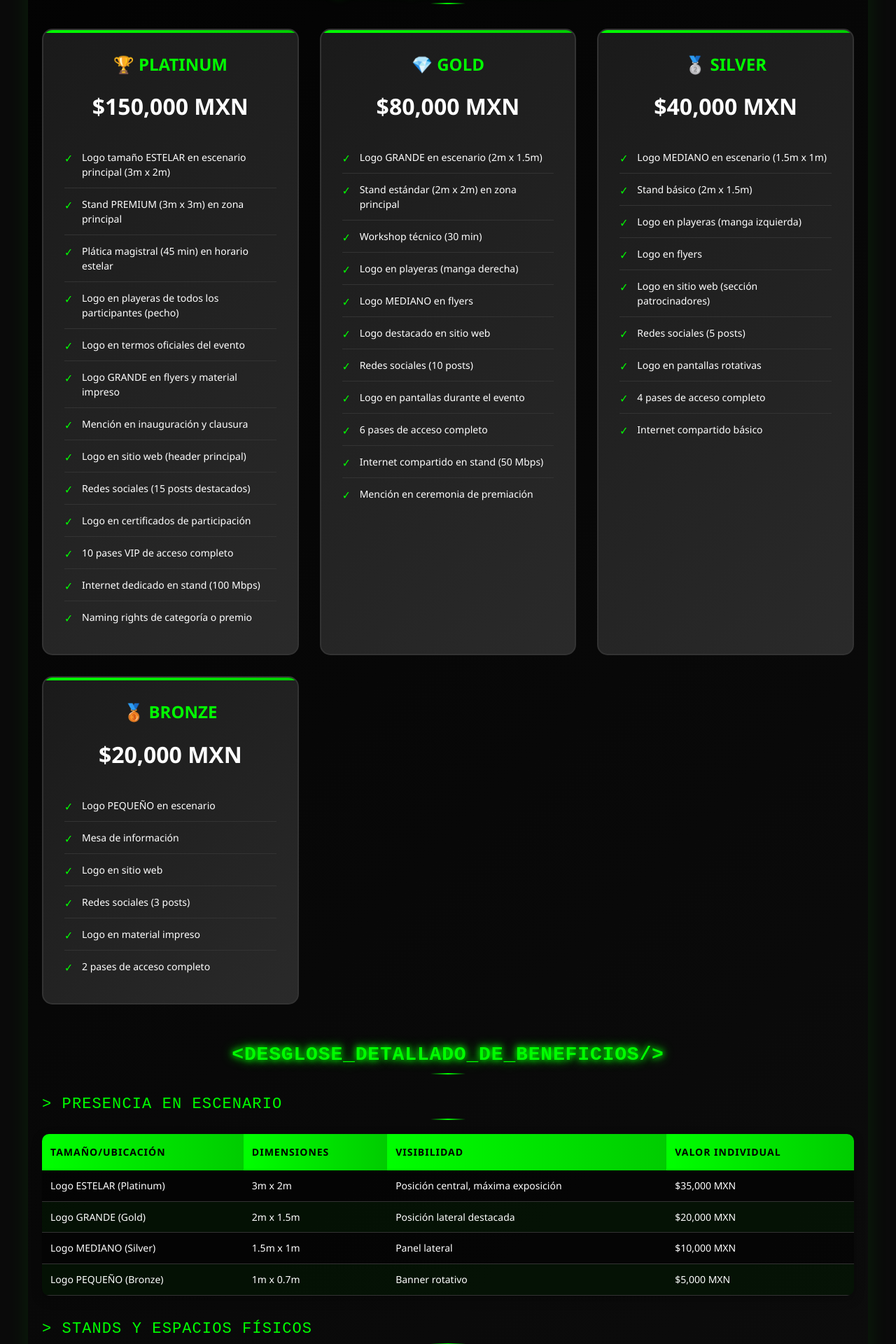
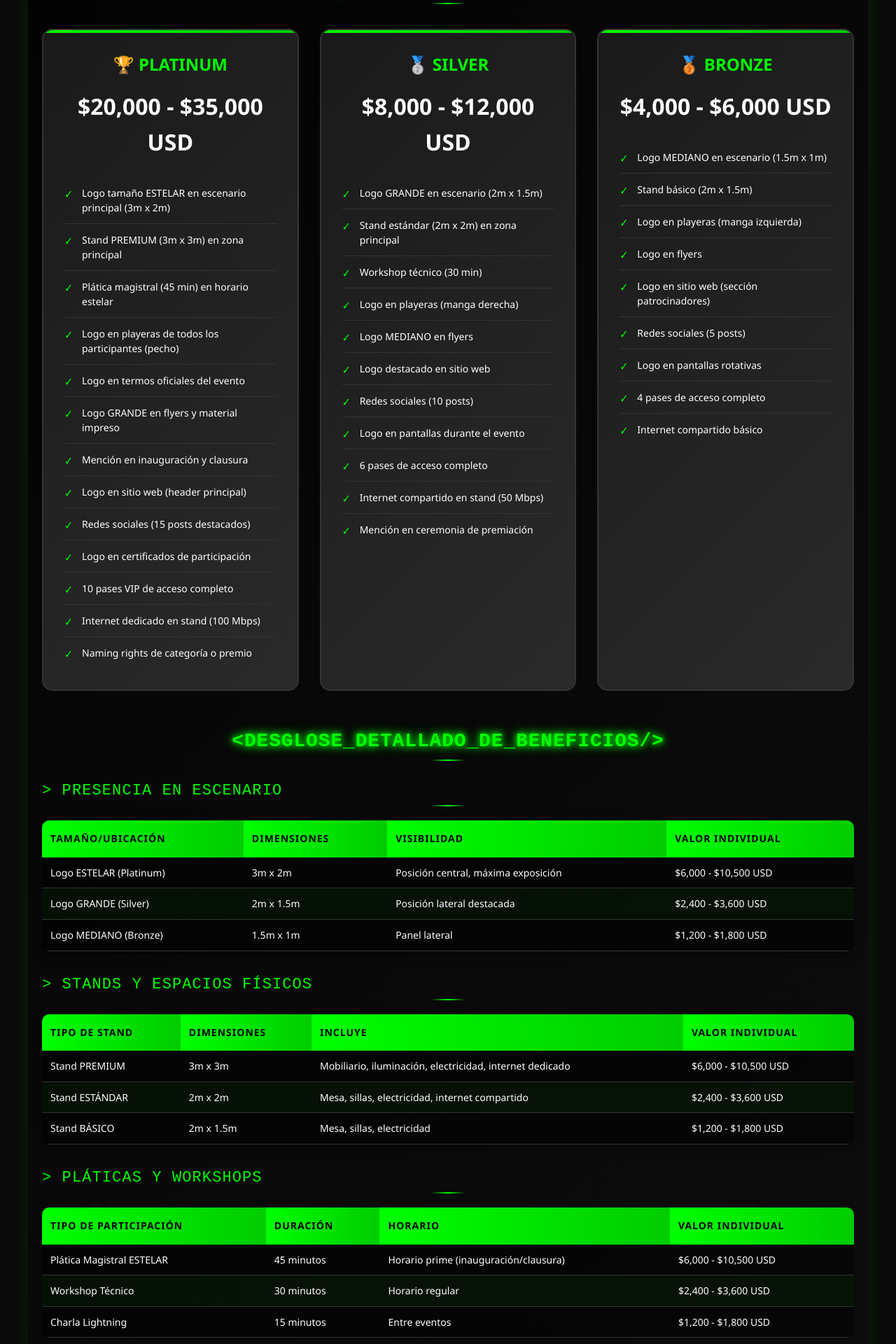
Before and after one commit to MarxMad/Cod3.0, a Next.js app: page /patrocinio-privado in a window 1280 px wide. Shown: the part 940-2860 px from the top of the page at 70% size. Built offline with nearby package versions, Linux system fonts and the light colour scheme.

Commit message:
Update sponsorship packages: 3 tiers in USD with 20% individual markup

```diff
--- a/src/app/patrocinio-privado/page.tsx
+++ b/src/app/patrocinio-privado/page.tsx
@@ -31,7 +31,7 @@ const SponsorshipProposal = () => {
           <div className="package">
             <div className="package-header">
               <div className="package-title">🏆 PLATINUM</div>
-              <div className="package-price">$150,000 MXN</div>
+              <div className="package-price">$20,000 - $35,000 USD</div>
             </div>
             <ul className="benefits-list">
               <li>Logo tamaño ESTELAR en escenario principal (3m x 2m)</li>
@@ -52,8 +52,8 @@ const SponsorshipProposal = () => {
 
           <div className="package">
             <div className="package-header">
-              <div className="package-title">💎 GOLD</div>
-              <div className="package-price">$80,000 MXN</div>
+              <div className="package-title">🥈 SILVER</div>
+              <div className="package-price">$8,000 - $12,000 USD</div>
             </div>
             <ul className="benefits-list">
               <li>Logo GRANDE en escenario (2m x 1.5m)</li>
@@ -72,8 +72,8 @@ const SponsorshipProposal = () => {
 
           <div className="package">
             <div className="package-header">
-              <div className="package-title">🥈 SILVER</div>
-              <div className="package-price">$40,000 MXN</div>
+              <div className="package-title">🥉 BRONZE</div>
+              <div className="package-price">$4,000 - $6,000 USD</div>
             </div>
             <ul className="benefits-list">
               <li>Logo MEDIANO en escenario (1.5m x 1m)</li>
@@ -85,21 +85,6 @@ const SponsorshipProposal = () => {
               <li>Logo en pantallas rotativas</li>
               <li>4 pases de acceso completo</li>
               <li>Internet compartido básico</li>
-            </ul>
-          </div>
-
-          <div className="package">
-            <div className="package-header">
-              <div className="package-title">🥉 BRONZE</div>
-              <div className="package-price">$20,000 MXN</div>
-            </div>
-            <ul className="benefits-list">
-              <li>Logo PEQUEÑO en escenario</li>
-              <li>Mesa de información</li>
-              <li>Logo en sitio web</li>
-              <li>Redes sociales (3 posts)</li>
-              <li>Logo en material impreso</li>
-              <li>2 pases de acceso completo</li>
             </ul>
           </div>
         </div>
@@ -121,25 +106,19 @@ const SponsorshipProposal = () => {
               <td>Logo ESTELAR (Platinum)</td>
               <td>3m x 2m</td>
               <td>Posición central, máxima exposición</td>
-              <td>$35,000 MXN</td>
+              <td>$6,000 - $10,500 USD</td>
             </tr>
             <tr>
-              <td>Logo GRANDE (Gold)</td>
+              <td>Logo GRANDE (Silver)</td>
               <td>2m x 1.5m</td>
               <td>Posición lateral destacada</td>
-              <td>$20,000 MXN</td>
+              <td>$2,400 - $3,600 USD</td>
             </tr>
             <tr>
-              <td>Logo MEDIANO (Silver)</td>
+              <td>Logo MEDIANO (Bronze)</td>
               <td>1.5m x 1m</td>
               <td>Panel lateral</td>
-              <td>$10,000 MXN</td>
-            </tr>
-            <tr>
-              <td>Logo PEQUEÑO (Bronze)</td>
-              <td>1m x 0.7m</td>
-              <td>Banner rotativo</td>
-              <td>$5,000 MXN</td>
+              <td>$1,200 - $1,800 USD</td>
             </tr>
           </tbody>
         </table>
@@ -159,25 +138,19 @@ const SponsorshipProposal = () => {
               <td>Stand PREMIUM</td>
               <td>3m x 3m</td>
               <td>Mobiliario, iluminación, electricidad, internet dedicado</td>
-              <td>$45,000 MXN</td>
+              <td>$6,000 - $10,500 USD</td>
             </tr>
             <tr>
               <td>Stand ESTÁNDAR</td>
               <td>2m x 2m</td>
               <td>Mesa, sillas, electricidad, internet compartido</td>
-              <td>$25,000 MXN</td>
+              <td>$2,400 - $3,600 USD</td>
             </tr>
             <tr>
               <td>Stand BÁSICO</td>
               <td>2m x 1.5m</td>
               <td>Mesa, sillas, electricidad</td>
-              <td>$12,000 MXN</td>
-            </tr>
-            <tr>
-              <td>Mesa de Información</td>
-              <td>1.5m x 0.8m</td>
-              <td>Mesa y sillas básicas</td>
-              <td>$5,000 MXN</td>
+              <td>$1,200 - $1,800 USD</td>
             </tr>
           </tbody>
         </table>
@@ -197,19 +170,19 @@ const SponsorshipProposal = () => {
               <td>Plática Magistral ESTELAR</td>
               <td>45 minutos</td>
               <td>Horario prime (inauguración/clausura)</td>
-              <td>$30,000 MXN</td>
+              <td>$6,000 - $10,500 USD</td>
             </tr>
             <tr>
               <td>Workshop Técnico</td>
               <td>30 minutos</td>
               <td>Horario regular</td>
-              <td>$15,000 MXN</td>
+              <td>$2,400 - $3,600 USD</td>
             </tr>
             <tr>
               <td>Charla Lightning</td>
               <td>15 minutos</td>
               <td>Entre eventos</td>
-              <td>$8,000 MXN</td>
+              <td>$1,200 - $1,800 USD</td>
             </tr>
           </tbody>
         </table>
@@ -229,55 +202,55 @@ const SponsorshipProposal = () => {
               <td>Playeras (Logo pecho)</td>
               <td>500 unidades</td>
               <td>Pecho, 15cm x 10cm</td>
-              <td>$25,000 MXN</td>
+              <td>$6,000 - $10,500 USD</td>
             </tr>
             <tr>
               <td>Playeras (Logo manga)</td>
               <td>500 unidades</td>
               <td>Manga, 8cm x 6cm</td>
-              <td>$12,000 MXN</td>
+              <td>$2,400 - $3,600 USD</td>
             </tr>
             <tr>
               <td>Termos personalizados</td>
               <td>500 unidades</td>
               <td>Estampado 360°</td>
-              <td>$20,000 MXN</td>
+              <td>$4,800 - $8,400 USD</td>
             </tr>
             <tr>
               <td>Flyers (Logo grande)</td>
               <td>2,000 unidades</td>
               <td>Portada/contraportada</td>
-              <td>$8,000 MXN</td>
+              <td>$1,920 - $3,360 USD</td>
             </tr>
             <tr>
               <td>Flyers (Logo mediano)</td>
               <td>2,000 unidades</td>
               <td>Interior destacado</td>
-              <td>$5,000 MXN</td>
+              <td>$1,200 - $2,100 USD</td>
             </tr>
             <tr>
               <td>Flyers (Logo pequeño)</td>
               <td>2,000 unidades</td>
               <td>Sección patrocinadores</td>
-              <td>$3,000 MXN</td>
+              <td>$720 - $1,260 USD</td>
             </tr>
             <tr>
               <td>Gafetes/Credenciales</td>
               <td>500 unidades</td>
               <td>Reverso</td>
-              <td>$4,000 MXN</td>
+              <td>$960 - $1,680 USD</td>
             </tr>
             <tr>
               <td>Certificados</td>
               <td>500 unidades</td>
               <td>Pie de página</td>
-              <td>$3,000 MXN</td>
+              <td>$720 - $1,260 USD</td>
             </tr>
             <tr>
               <td>Stickers oficiales</td>
               <td>1,000 unidades</td>
               <td>Logo completo</td>
-              <td>$2,500 MXN</td>
+              <td>$600 - $1,050 USD</td>
             </tr>
           </tbody>
         </table>
@@ -297,55 +270,49 @@ const SponsorshipProposal = () => {
               <td>Sitio Web (Header principal)</td>
               <td>Logo prominente en home</td>
               <td>10,000+ visitas</td>
-              <td>$8,000 MXN</td>
+              <td>$1,920 - $3,360 USD</td>
             </tr>
             <tr>
               <td>Sitio Web (Destacado)</td>
               <td>Sección patrocinadores premium</td>
               <td>10,000+ visitas</td>
-              <td>$5,000 MXN</td>
+              <td>$1,200 - $2,100 USD</td>
             </tr>
             <tr>
               <td>Sitio Web (Estándar)</td>
               <td>Lista de patrocinadores</td>
               <td>10,000+ visitas</td>
-              <td>$2,500 MXN</td>
+              <td>$600 - $1,050 USD</td>
             </tr>
             <tr>
               <td>Redes Sociales (15 posts)</td>
               <td>Instagram, Twitter, LinkedIn, Facebook</td>
               <td>50,000+ impresiones</td>
-              <td>$15,000 MXN</td>
+              <td>$3,600 - $6,300 USD</td>
             </tr>
             <tr>
               <td>Redes Sociales (10 posts)</td>
               <td>Instagram, Twitter, LinkedIn, Facebook</td>
               <td>35,000+ impresiones</td>
-              <td>$10,000 MXN</td>
+              <td>$2,400 - $4,200 USD</td>
             </tr>
             <tr>
               <td>Redes Sociales (5 posts)</td>
               <td>Instagram, Twitter, LinkedIn, Facebook</td>
               <td>20,000+ impresiones</td>
-              <td>$5,000 MXN</td>
-            </tr>
-            <tr>
-              <td>Redes Sociales (3 posts)</td>
-              <td>Instagram, Twitter, LinkedIn, Facebook</td>
-              <td>12,000+ impresiones</td>
-              <td>$3,000 MXN</td>
+              <td>$1,200 - $2,100 USD</td>
             </tr>
             <tr>
               <td>Pantallas durante evento</td>
               <td>Rotación cada 5 minutos (48h)</td>
               <td>500+ asistentes presenciales</td>
-              <td>$6,000 MXN</td>
+              <td>$1,440 - $2,520 USD</td>
             </tr>
             <tr>
               <td>Stream oficial (logo overlay)</td>
               <td>Logo permanente en transmisión</td>
               <td>2,000+ espectadores online</td>
-              <td>$10,000 MXN</td>
+              <td>$2,400 - $4,200 USD</td>
             </tr>
           </tbody>
         </table>
@@ -363,22 +330,22 @@ const SponsorshipProposal = () => {
             <tr>
               <td>Internet Dedicado (100 Mbps)</td>
               <td>Conexión exclusiva, IP fija, soporte 24/7</td>
-              <td>$8,000 MXN</td>
+              <td>$1,920 - $3,360 USD</td>
             </tr>
             <tr>
               <td>Internet Compartido (50 Mbps)</td>
               <td>Conexión compartida con otros stands</td>
-              <td>$3,000 MXN</td>
+              <td>$720 - $1,260 USD</td>
             </tr>
             <tr>
               <td>Internet Básico</td>
               <td>Acceso WiFi general del evento</td>
-              <td>$1,000 MXN</td>
+              <td>$240 - $420 USD</td>
             </tr>
             <tr>
               <td>Electricidad (toma dedicada)</td>
               <td>20 amperes, circuito exclusivo</td>
-              <td>$2,500 MXN</td>
+              <td>$600 - $1,050 USD</td>
             </tr>
           </tbody>
         </table>
@@ -396,17 +363,17 @@ const SponsorshipProposal = () => {
             <tr>
               <td>Pase VIP</td>
               <td>Acceso completo, zona VIP, comidas, networking exclusivo</td>
-              <td>$3,500 MXN</td>
+              <td>$840 - $1,470 USD</td>
             </tr>
             <tr>
               <td>Pase Completo</td>
               <td>Acceso a todas las áreas, comidas incluidas</td>
-              <td>$2,000 MXN</td>
+              <td>$480 - $840 USD</td>
             </tr>
             <tr>
               <td>Pase Básico</td>
               <td>Acceso general al evento</td>
-              <td>$1,200 MXN</td>
+              <td>$288 - $504 USD</td>
             </tr>
           </tbody>
         </table>
@@ -424,22 +391,22 @@ const SponsorshipProposal = () => {
             <tr>
               <td>Naming Rights</td>
               <td>Patrocinio titular de categoría o premio principal</td>
-              <td>$25,000 MXN</td>
+              <td>$6,000 - $10,500 USD</td>
             </tr>
             <tr>
               <td>Mención Inauguración/Clausura</td>
               <td>Reconocimiento verbal en ceremonias principales</td>
-              <td>$8,000 MXN</td>
+              <td>$1,920 - $3,360 USD</td>
             </tr>
             <tr>
               <td>Mención Premiación</td>
               <td>Reconocimiento en entrega de premios</td>
-              <td>$5,000 MXN</td>
+              <td>$1,200 - $2,100 USD</td>
             </tr>
             <tr>
               <td>Base de datos participantes</td>
               <td>Contactos de asistentes (con consentimiento)</td>
-              <td>$7,000 MXN</td>
+              <td>$1,680 - $2,940 USD</td>
             </tr>
           </tbody>
         </table>
@@ -457,7 +424,7 @@ const SponsorshipProposal = () => {
             <li><strong>Universidad Partners:</strong> Difusión en 15+ universidades</li>
             <li><strong>Comunidades Dev:</strong> Promoción en grupos de Facebook, Discord, Slack</li>
           </ul>
-          <p><strong>Inversión total en marketing:</strong> $200,000+ MXN | <strong>Alcance proyectado:</strong> 100,000+ personas</p>
+          <p><strong>Inversión total en marketing:</strong> $48,000+ USD | <strong>Alcance proyectado:</strong> 100,000+ personas</p>
         </div>
 
         <h2>&lt;COMPARATIVA_DE_PAQUETES/&gt;</h2>
@@ -467,7 +434,6 @@ const SponsorshipProposal = () => {
               <tr>
                 <th>Beneficio</th>
                 <th>PLATINUM</th>
-                <th>GOLD</th>
                 <th>SILVER</th>
                 <th>BRONZE</th>
               </tr>
@@ -475,30 +441,26 @@ const SponsorshipProposal = () => {
             <tbody>
               <tr>
                 <td>Inversión</td>
-                <td>$150,000</td>
-                <td>$80,000</td>
-                <td>$40,000</td>
-                <td>$20,000</td>
+                <td>$20,000 - $35,000</td>
+                <td>$8,000 - $12,000</td>
+                <td>$4,000 - $6,000</td>
               </tr>
               <tr>
                 <td>Logo en Escenario</td>
                 <td>ESTELAR (3x2m)</td>
                 <td>GRANDE (2x1.5m)</td>
                 <td>MEDIANO (1.5x1m)</td>
-                <td>PEQUEÑO (1x0.7m)</td>
               </tr>
               <tr>
                 <td>Stand</td>
                 <td>PREMIUM 3x3m</td>
                 <td>ESTÁNDAR 2x2m</td>
                 <td>BÁSICO 2x1.5m</td>
-                <td>Mesa info</td>
               </tr>
               <tr>
                 <td>Plática/Workshop</td>
                 <td>45 min estelar</td>
                 <td>30 min</td>
-                <td>—</td>
                 <td>—</td>
               </tr>
               <tr>
@@ -506,12 +468,10 @@ const SponsorshipProposal = () => {
                 <td>Pecho</td>
                 <td>Manga der.</td>
                 <td>Manga izq.</td>
-                <td>—</td>
               </tr>
               <tr>
                 <td>Logo en Termos</td>
                 <td>✓</td>
-                <td>—</td>
                 <td>—</td>
                 <td>—</td>
               </tr>
@@ -520,26 +480,22 @@ const SponsorshipProposal = () => {
                 <td>15 posts</td>
                 <td>10 posts</td>
                 <td>5 posts</td>
-                <td>3 posts</td>
               </tr>
               <tr>
                 <td>Internet</td>
                 <td>Dedicado 100Mbps</td>
                 <td>Compartido 50Mbps</td>
                 <td>Básico</td>
-                <td>—</td>
               </tr>
               <tr>
                 <td>Pases incluidos</td>
                 <td>10 VIP</td>
                 <td>6 completos</td>
                 <td>4 completos</td>
-                <td>2 completos</td>
               </tr>
               <tr>
                 <td>Naming Rights</td>
                 <td>✓</td>
-                <td>—</td>
                 <td>—</td>
                 <td>—</td>
               </tr>
@@ -548,40 +504,34 @@ const SponsorshipProposal = () => {
         </div>
 
         <div className="info-box">
-          <h2>&lt;ROI_Y_VALOR_TOTAL/&gt;</h2>
+          <h2>&lt;VALOR_TOTAL_DE_BENEFICIOS/&gt;</h2>
           <table className="detail-table">
             <thead>
               <tr>
                 <th>Paquete</th>
                 <th>Inversión</th>
                 <th>Valor Total Beneficios</th>
-                <th>ROI</th>
+                <th>Ahorro</th>
               </tr>
             </thead>
             <tbody>
               <tr>
                 <td><strong>PLATINUM</strong></td>
-                <td>$150,000 MXN</td>
-                <td>$280,000+ MXN</td>
-                <td>187%</td>
-              </tr>
-              <tr>
-                <td><strong>GOLD</strong></td>
-                <td>$80,000 MXN</td>
-                <td>$155,000+ MXN</td>
-                <td>194%</td>
+                <td>$20,000 - $35,000 USD</td>
+                <td>$67,200+ USD</td>
+                <td>Hasta 48% de ahorro</td>
               </tr>
               <tr>
                 <td><strong>SILVER</strong></td>
-                <td>$40,000 MXN</td>
-                <td>$75,000+ MXN</td>
-                <td>188%</td>
+                <td>$8,000 - $12,000 USD</td>
+                <td>$28,800+ USD</td>
+                <td>Hasta 58% de ahorro</td>
               </tr>
               <tr>
                 <td><strong>BRONZE</strong></td>
-                <td>$20,000 MXN</td>
-                <td>$35,000+ MXN</td>
-                <td>175%</td>
+                <td>$4,000 - $6,000 USD</td>
+                <td>$14,400+ USD</td>
+                <td>Hasta 58% de ahorro</td>
               </tr>
             </tbody>
           </table>
```
